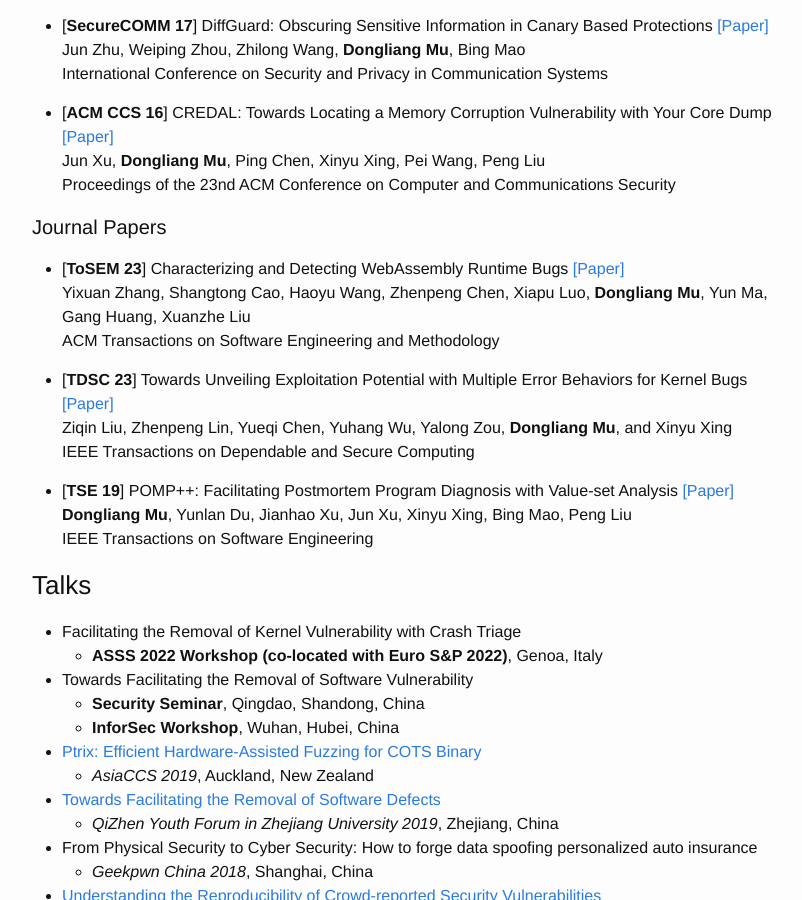
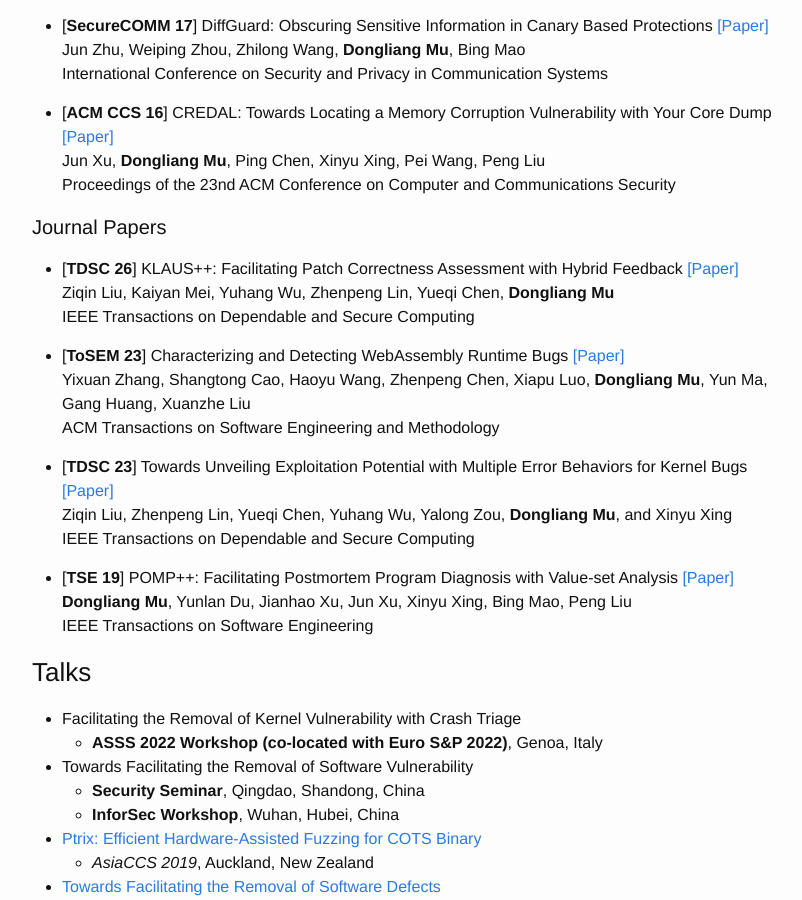
Before and after one commit to mudongliang/mudongliang.github.io, a Jekyll site: the page built from about/about.md, in a window 1280 px wide and 900 px high, scrolled down 3336 px. Shown: the whole window, without its empty margins (238-1040 px from the left). Built offline with Jekyll 4.4.1, drawn with Linux system fonts in a browser that asks for light colours.

Commit message:
Add KLAUS++ TDSC 2026 publication

```diff
--- a/about/about.md
+++ b/about/about.md
@@ -121,6 +121,10 @@
 
 #### Journal Papers
 
+* [**TDSC 26**] KLAUS++: Facilitating Patch Correctness Assessment with Hybrid Feedback [\[Paper\]](https://ieeexplore.ieee.org/abstract/document/11673074)
+Ziqin Liu, Kaiyan Mei, Yuhang Wu, Zhenpeng Lin, Yueqi Chen, **Dongliang Mu**
+IEEE Transactions on Dependable and Secure Computing
+
 * [**ToSEM 23**] Characterizing and Detecting WebAssembly Runtime Bugs [\[Paper\]](https://dl.acm.org/doi/10.1145/3624743)
 Yixuan Zhang, Shangtong Cao, Haoyu Wang, Zhenpeng Chen, Xiapu Luo, **Dongliang Mu**, Yun Ma, Gang Huang, Xuanzhe Liu
 ACM Transactions on Software Engineering and Methodology
```
Also changed, not shown: about/about_zh.md (+4 -0 lines).
